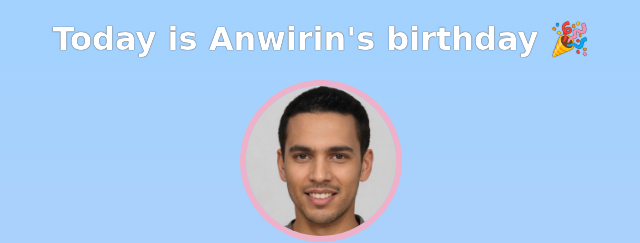
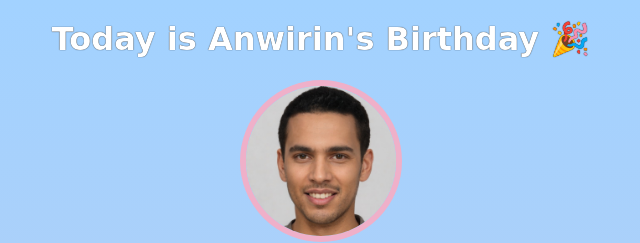
Before and after one commit to Rugenia/birthdaysite, a plain HTML site: page index.html in a window 1280 px wide. Shown: the top 243 px of the page, 319-959 px from the left. Drawn offline with nearby package versions, Linux system fonts and the light colour scheme; a web font is replaced by a local one.

Commit message:
capitalised the Birthday

```diff
--- a/index.html
+++ b/index.html
@@ -7,7 +7,7 @@
     </head>
     <body>
         <div id="header">
-            <h1>Today is Anwirin's birthday 🎉</h1>
+            <h1>Today is Anwirin's Birthday 🎉</h1>
             <img id="bff-img" src="images/nick.jpg">
             <h2 id="bday-age">27 years old</h2>
             <h4 id="bday-date">07.02.1997</h4>
```
Also changed, not shown: 1 other file.
